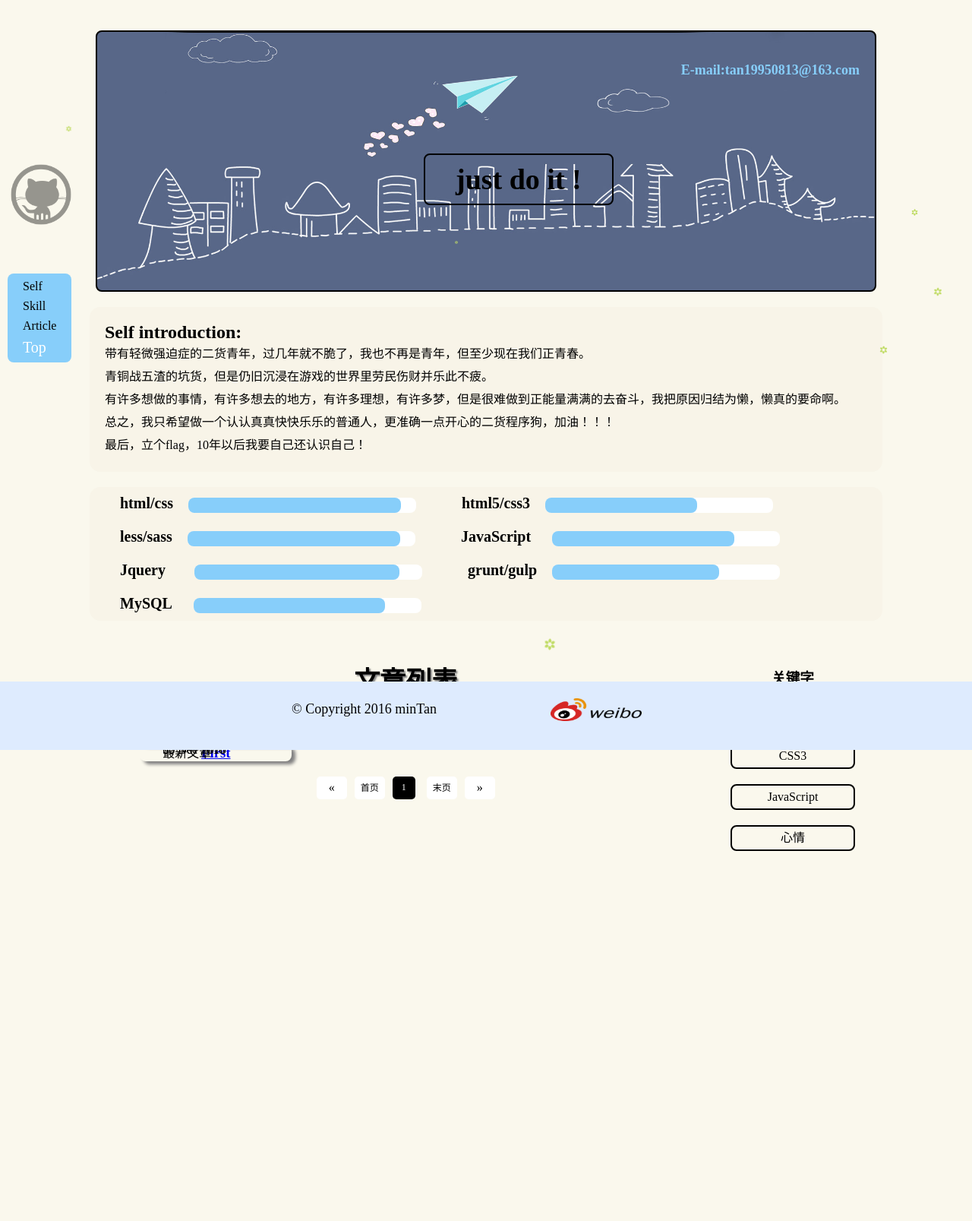
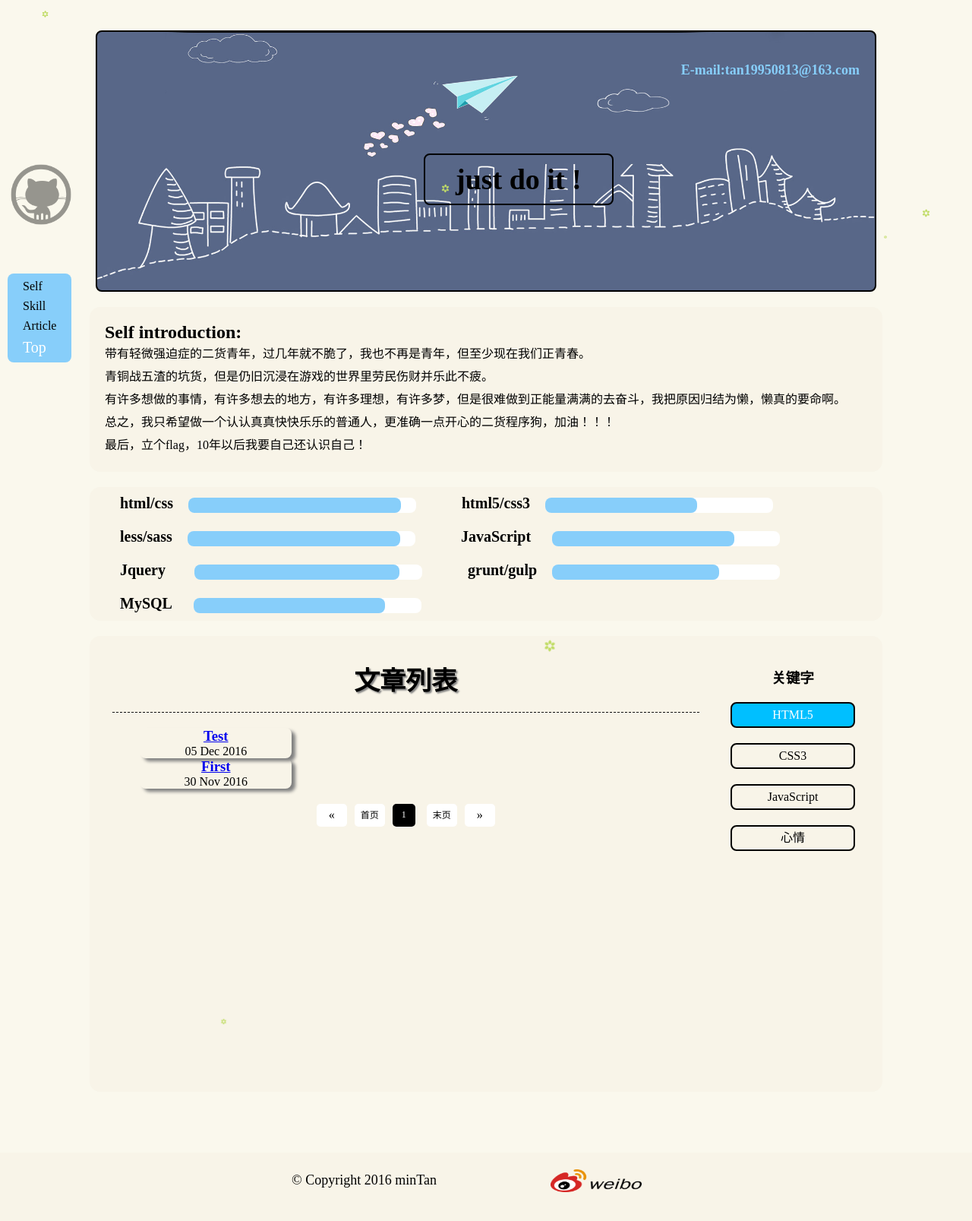
Before and after one commit to tantan0813/tantan0813.github.io, a Jekyll site: the page built from index.html, in a window 1280 px wide. Shown: the whole page at 76% size. Built offline with Jekyll 4.4.1, drawn with Linux system fonts in a browser that asks for light colours; comment, search, counter and statistics services are not loaded; before the commit the page ends 1120 px from its top, so only the background shows below that.

Commit message:
cssupdate

```diff
--- a/css/css/index.css
+++ b/css/css/index.css
@@ -247,6 +247,7 @@
 }
 .middle_02 {
   width: 80%;
+  height: 600px;
   min-width: 1000px;
   margin: 20px auto ;
   border-radius: 14px;
@@ -275,14 +276,6 @@
   width: 700px;
   margin: 20px auto 0;
   text-decoration: none;
-  position: relative;
-  top: 0;
-  left: 0;
-}
-.middle_02 .left .article_all .article p {
-  position: absolute;
-  top: 20px;
-  left: 30px;
 }
 .middle_02 .left .article_all .article li {
   width: 200px;
@@ -395,7 +388,7 @@
   width: 100%;
   height: 90px;
   min-width: 1000px;
-  background: #DEEBFE;
+  background: #F8F4E8;
   margin-top: 80px;
   position: relative;
   top: 0;
--- a/index.html
+++ b/index.html
@@ -7,7 +7,6 @@
         <h2>文章列表</h2>
         <div class="article_all">
             <div class="article">
-                <p>最新文章</p>
                 <ul>
                     {% for post in site.posts %}
                     <li>
```
Also changed, not shown: css/less/index.less (+2 -17 lines).
